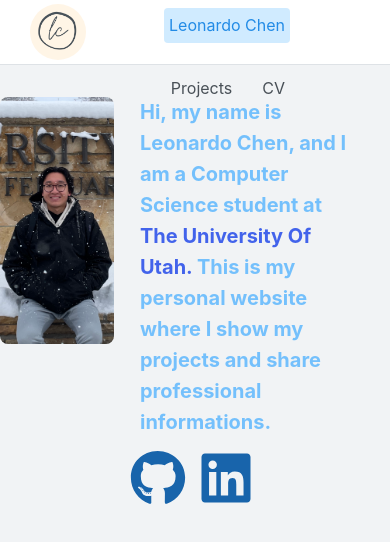
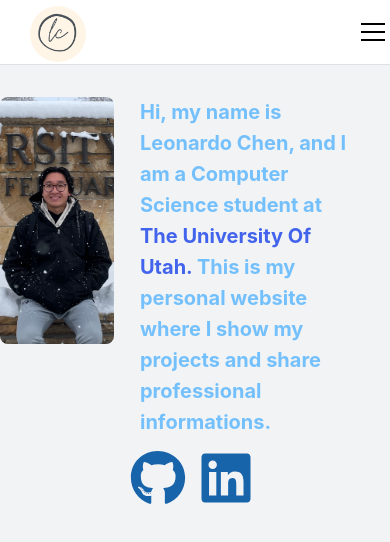
Before and after one commit to Lynczera/personal-web, a React (Vite) app: page / in a window 390 px wide. Shown: the top 542 px of the page. Built offline with nearby package versions, Linux system fonts and the light colour scheme.

Commit message:
implement burger for mobile

```diff
--- a/src/components/Navbar.jsx
+++ b/src/components/Navbar.jsx
@@ -1,21 +1,29 @@
-import { Anchor, Avatar, Flex, Group } from "@mantine/core";
+import {
+  Anchor,
+  Avatar,
+  Burger,
+  Flex,
+  Group,
+  Transition,
+  Paper,
+  Container,
+} from "@mantine/core";
 import classes from "./Navbar.module.css";
 import { useState } from "react";
-import {useNavigate, useLocation} from "react-router-dom";
-
+import { useNavigate, useLocation } from "react-router-dom";
+import { useDisclosure } from "@mantine/hooks";
 export function Navbar() {
   const links = [
     { link: "/", label: "Leonardo Chen" },
     { link: "/Projects", label: "Projects" },
     { link: "/CV", label: "CV" },
   ];
-
+  const [opened, { toggle, close }] = useDisclosure(false);
   const nav = useNavigate();
   const location = useLocation();
   const [active, setActive] = useState(location.pathname);
-  const items = links.map((link) => (
-    link.label !=="CV"?
-    (
+  const items = links.map((link) =>
+    link.label !== "CV" ? (
       <Anchor
         key={link.label}
         href={link.link}
@@ -32,7 +40,7 @@ export function Navbar() {
       >
         {link.label}
       </Anchor>
-    ):
+    ) : (
       <Anchor
         key={link.label}
         href={"Leonardo_Chen_Resume.pdf"}
@@ -41,14 +49,16 @@ export function Navbar() {
         underline="never"
         mt={8}
         p={5}
-      onClick={(event) => {
+        onClick={() => {
           close();
         }}
       >
         {link.label}
       </Anchor>
-  ));
+    ),
+  );
   return (
+
     <Flex h={"65px"} className={classes.inner}>
       <Avatar
         mt={4}
@@ -57,9 +67,24 @@ export function Navbar() {
         size={"lg"}
         src="leonardodevicon.png"
       />
-      <Group w={"100%"} justify="flex-end" mr={"100px"} gap="lg">
+      <Group className={classes.links} w={"100%"} justify="flex-end" mr={"100px"} gap="lg">
         {items}
       </Group>
+      <Burger
+        opened={opened}
+        onClick={toggle}
+        className={classes.burger}
+        size="md"
+        hiddenFrom="sm"
+      />
+
+      <Transition transition="scale-y" duration={200} mounted={opened}>
+        {(styles) => (
+          <Paper className={classes.dropdown} withBorder style={{...styles, zIndex:10}}>
+            {items}
+          </Paper>
+        )}
+      </Transition>
     </Flex>
   );
 }
--- a/src/components/Navbar.module.css
+++ b/src/components/Navbar.module.css
@@ -1,17 +1,27 @@
+.root {
+  position: "relative";
+  margin-bottom: "0rem!important";
+  z-index: 1;
+}
 .link {
-  display: block;
+  display: block !important;
   line-height: 1;
   border-radius: var(--mantine-radius-sm);
   text-decoration: none;
   color: var(--mantine-color-gray-7) !important;
   font-size: var(--mantine-font-size-l);
   font-weight: 500;
-
+  padding: 8rem !important 12rem !important;
   &:hover {
     background-color: light-dark(
       var(--mantine-color-gray-0),
       var(--mantine-color-dark-6)
     );
+  }
+
+
+  @media (max-width: 768px) {
+    border-radius: 0;
   }
 
   [data-mantine-color-scheme] &[data-active] {
@@ -20,7 +30,33 @@
   }
 }
 
-.inner{
+.inner {
+  justify-content: space-between;
+  align-items: center;
+  height: "100%";
   border-bottom: 1px solid
     light-dark(var(--mantine-color-gray-3), var(--mantine-color-dark-4));
 }
+
+.links {
+  @media (max-width: 768px) {
+    display: none !important;
+  }
+}
+.dropdown {
+  position: absolute !important;
+  top: 4rem !important;
+  left: 0 !important;
+  right: 0 !important;
+  overflow: "hidden";
+
+  @media (min-width: 768px) {
+    display: none !important;
+  }
+}
+
+.burger {
+  @media (min-width: 768px) {
+    display: none !important;
+  }
+}
```
Also changed, not shown: index.css (line endings or trailing spaces). Lines whose indentation alone changed are shown as unchanged.
